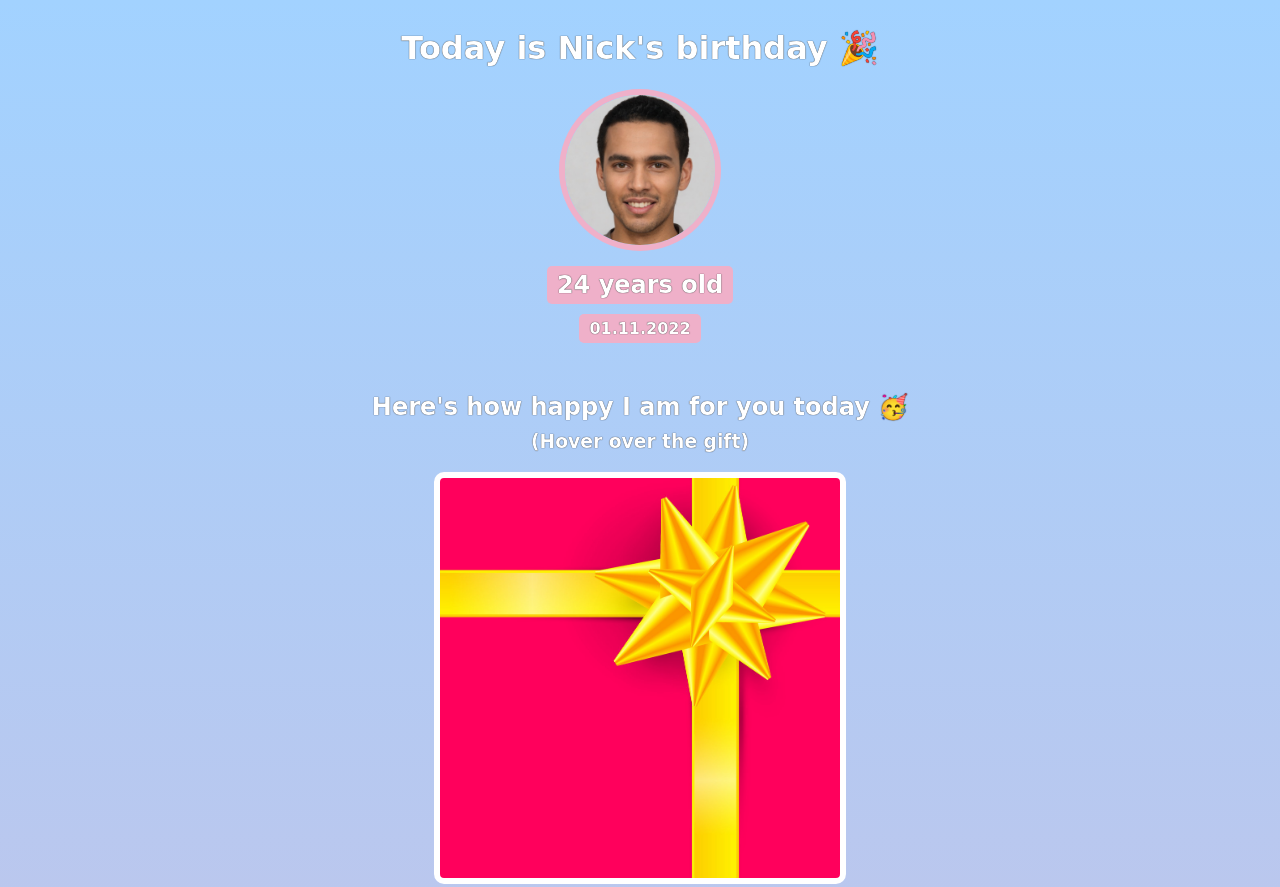
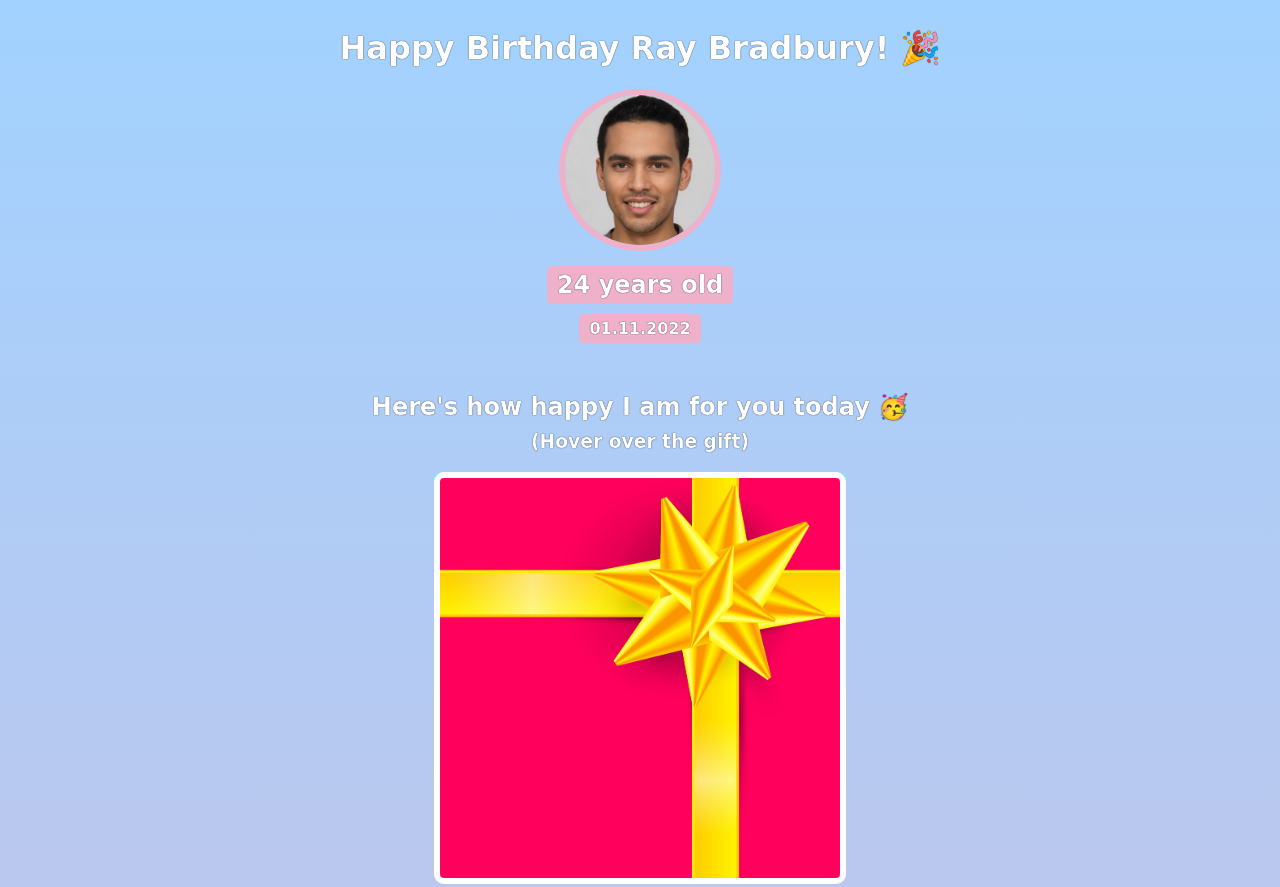
Before and after one commit to maxwatsonthecoder/Birthday-GIFt-Webpage, a website built with Vite: page index.html in a window 1280 px wide. Shown: the top 887 px of the page. Built offline with nearby package versions, Linux system fonts and the light colour scheme; a web font is replaced by a local one.

Commit message:
Update Header

```diff
--- a/index.html
+++ b/index.html
@@ -7,7 +7,7 @@
     </head>
     <body>
         <div id="header">
-            <h1>Today is Nick's birthday 🎉</h1>
+            <h1>Happy Birthday Ray Bradbury! 🎉</h1>
             <img id="bff-img" src="images/nick.jpg">
             <h2 id="bday-age">24 years old</h2>
             <h4 id="bday-date">01.11.2022</h4>
```
